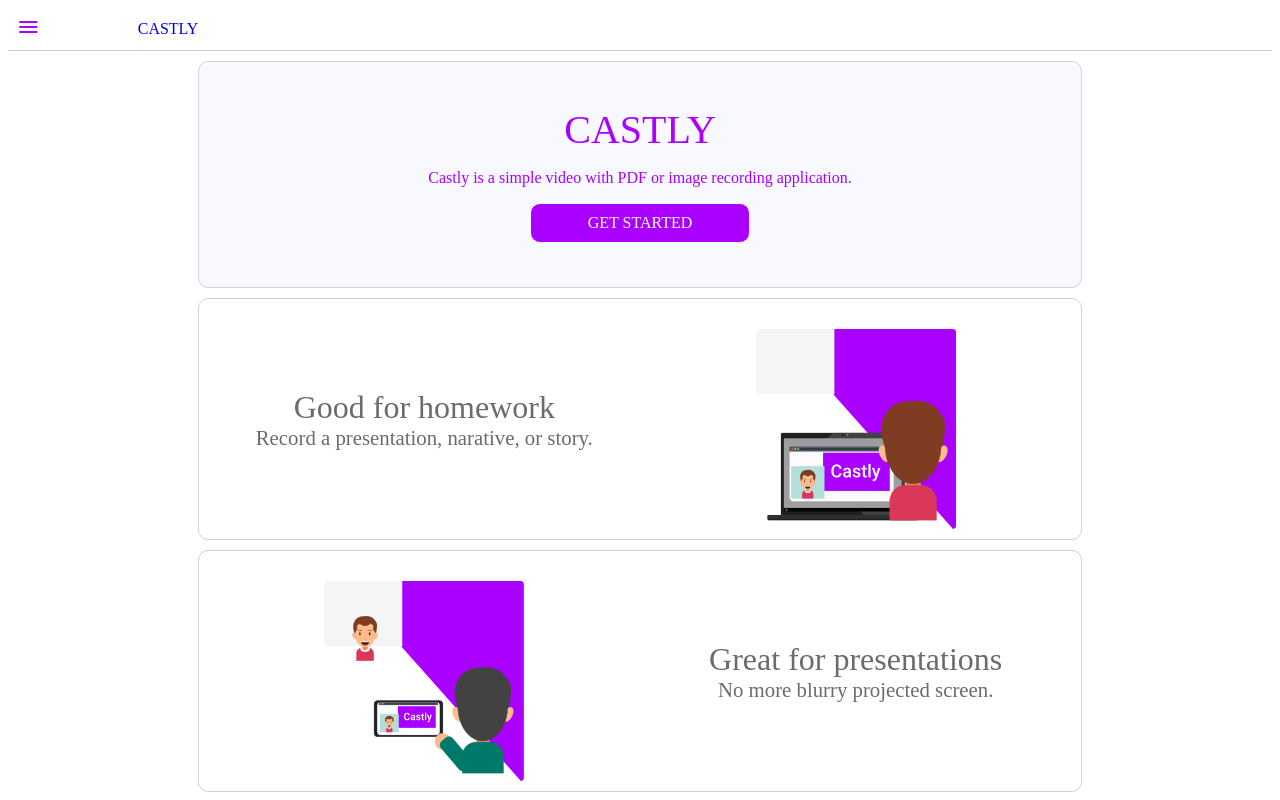
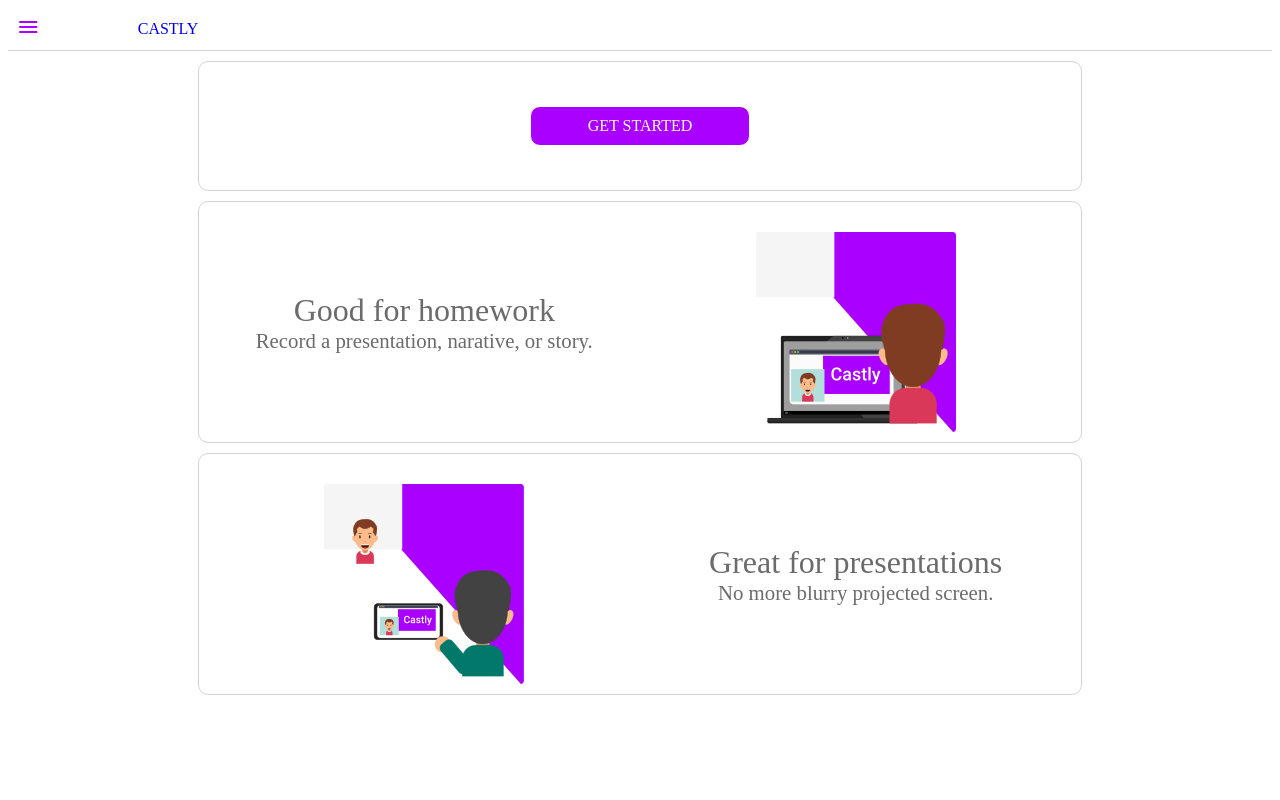
Before and after one commit to supertopoz/castly, a React (Vite) app: page / in a window 1280 px wide. Built offline with nearby package versions, Linux system fonts and the light colour scheme.

Commit message:
smoothed out flow for uploading files

```diff
--- a/src/components/Castly/ChooseMedia.jsx
+++ b/src/components/Castly/ChooseMedia.jsx
@@ -109,6 +109,9 @@
 
   handleModelClose(){
       this.setState({display: false})
+
+
+
     }
 
   handlePlusButtonClick(){
@@ -129,11 +132,7 @@
       loader = ''
       sucess =
       <NotificationBlock>
-       <HeadingBlock>
-      <Header>Ready!</Header>
-      <i onClick={this.handleModelClose} className="material-icons">close</i>
-       </HeadingBlock>
-      <InfoBody>Camera and mircophone working. Upload one PDF document or image files.</InfoBody>
+      <InfoBody>Great! Your camera and microphone should be good. Now upload a PDF document or image files.</InfoBody>
       <AddFilesSquare/>
       </NotificationBlock>
     }
--- a/src/components/Home/Home.jsx
+++ b/src/components/Home/Home.jsx
@@ -23,7 +23,6 @@
 `
 
 const Banner = styled.div`
-		background: ghostwhite;
 		border: 1px solid lightgrey;
     padding: 5%;
 		border-radius: 10px;
@@ -31,7 +30,7 @@
 `
 
 const Header = styled.div`
-  color:#aa00ff;
+  color:#6b6b6b;
   font-size: 2.5em;
 `
 
@@ -98,13 +97,6 @@
     return (
         <Wrapper>
         	<Banner>
-        	 <Header>
-           CASTLY
-           <p style={ {fontSize: "1rem"}}>
-             Castly is a simple video with PDF or image recording application.
-           </p>
-
-           </Header>
            <Link to="/castly" ><Button >GET STARTED</Button></Link>
            </Banner>
           <InfoBlock>
```
